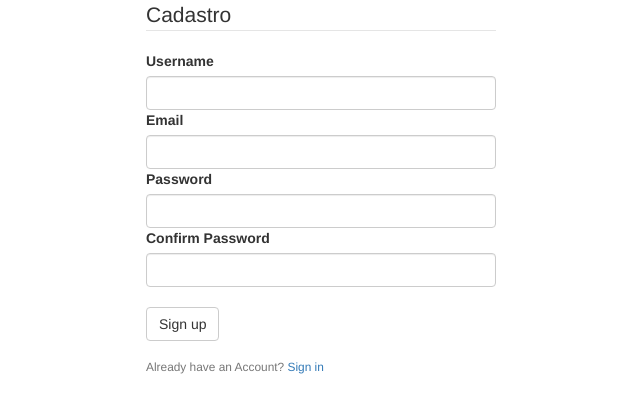
After one commit to rafaelcmonteiro/mastermind-game, a Flask app: page /register in a window 1280 px wide. The commit adds this page. Shown: the top 413 px of the page, without its empty margins (319-959 px from the left). Run offline with Flask 2, Linux system fonts and the light colour scheme; some libraries are stand-ins or nearby versions.

Commit message:
Adding forms.py

```diff
--- a/app.py
+++ b/app.py
@@ -1,23 +1,28 @@
 from flask import Flask, render_template
+from forms import RegistrationForm, LoginForm
 import mastermind_logic as l_master
 
 app = Flask("mastermind")
+app.config['SECRET_KEY'] = '57956B56B56545B'
+
+
+@app.route("/register")
+def register():
+    form = RegistrationForm()
+    return render_template('register.html', title='Register', form=form)
+
+
+@app.route("/login")
+def login():
+    form = LoginForm()
+    return render_template('login.html', title='login', form=form)
 
 
 # Test
-
-
 @app.route("/", methods=['GET'])
 def index():
-    dict_user = {"name": "Rafael", "best_time": 5}
+    dict_user = {"name": "Rafael", "best_time": "5"}
     return render_template('perfil.html', titulo='login', usuario=dict_user)
-
-
-# Test
-@app.route("/game/", methods=['GET'])
-def mastermind_game():
-    dict_score = {"": "Rafael", "best_time": 5}
-    return render_template('mastermind.html', titulo='game', usuario=dict_score)
 
 
 @app.route("/generate-number/", methods=['GET'])
@@ -31,6 +36,11 @@ def random_number():
 def to_db(user_name):
     resolution = l_master.inserting_random(user_name)
     return resolution, 200
+
+
+@app.route("/game/", methods=['GET'])
+def mastermind_game():
+    return render_template('mastermind.html', titulo='game')
 
 
 # This function trigger the game.
--- /dev/null
+++ b/forms.py
@@ -0,0 +1,22 @@
+from flask_wtf import FlaskForm
+from wtforms import StringField, PasswordField, SubmitField, BooleanField
+from wtforms.validators import DataRequired, Length, Email, EqualTo
+
+
+class RegistrationForm(FlaskForm):
+    # validators cria uma regra que deve ser validade antes de jogar o nome para username
+    # DataRequired, make sure that the field is not empty
+
+    username = StringField('Username', validators=[DataRequired(), Length(min=2, max=20)])
+    email = StringField('Email', validators=[DataRequired(), Email()])
+    password = PasswordField('Password', validators=[DataRequired()])
+    confirm_password = PasswordField('Confirm Password', validators=[DataRequired(), EqualTo('password')])
+
+    submit = SubmitField('Sign up')
+
+
+class LoginForm(FlaskForm):
+    email = StringField('Email', validators=[DataRequired(), Email()])
+    password = PasswordField('Password', validators=[DataRequired()])
+    remember = BooleanField('Remember me')
+    submit = SubmitField('Login')
--- /dev/null
+++ b/templates/layout.html
@@ -0,0 +1,21 @@
+<!DOCTYPE html>
+<html lang="en">
+<head>
+    {% if title %}
+        <title>{{ title }}</title>
+    {% else %}
+        <title>Mastermind</title>
+    {% endif %}
+      <meta charset="utf-8">
+      <meta name="viewport" content="width=device-width, initial-scale=1">
+      <link rel="stylesheet" href="https://maxcdn.bootstrapcdn.com/bootstrap/3.4.1/css/bootstrap.min.css">
+      <script src="https://ajax.googleapis.com/ajax/libs/jquery/3.4.1/jquery.min.js"></script>
+      <script src="https://maxcdn.bootstrapcdn.com/bootstrap/3.4.1/js/bootstrap.min.js"></script>
+</head>
+<body>
+<div class="container">
+    {% block content %}
+    {% endblock %}
+</div>
+</body>
+</html>
--- /dev/null
+++ b/templates/register.html
@@ -0,0 +1,38 @@
+{% extends "layout.html" %}
+{% block content %}
+<div lass="row content">
+    <div class="col-sm-4">
+    </div>
+    <div class="col-sm-4">
+      <form class="form-horizontal" action="" method="POST">
+          <fieldset>
+              <legend>Cadastro</legend>
+            {{ form.hidden_tag() }}
+            <div class="form-group">
+              <div class="col-sm-12">
+                    {{ form.username.label(class="form-control-label") }}
+                    {{ form.username(class="form-control form-control-lg") }}
+
+                    {{ form.email.label(class="form-control-label") }}
+                    {{ form.email(class="form-control form-control-lg") }}
+
+                    {{ form.password.label(class="form-control-label") }}
+                    {{ form.password(class="form-control form-control-lg") }}
+
+                    {{ form.confirm_password.label(class="form-control-label") }}
+                    {{ form.confirm_password(class="form-control form-control-lg") }}
+                    <br>
+                    {{ form.submit(class="btn btn-default form-control-label") }}
+                </div>
+            </div>
+          </fieldset>
+        </form>
+        <div class="border-top pt-3">
+            <small class="text-muted">
+                Already have an Account? <a class="ml-2" href="{{ url_for('login') }}">Sign in</a>
+            </small>
+        </div>
+    </div>
+    <div class="col-sm-2">
+</div>
+{% endblock content %}
```
Also changed, not shown: templates/perfil.html (+4 -17 lines), templates/login.html (added).
